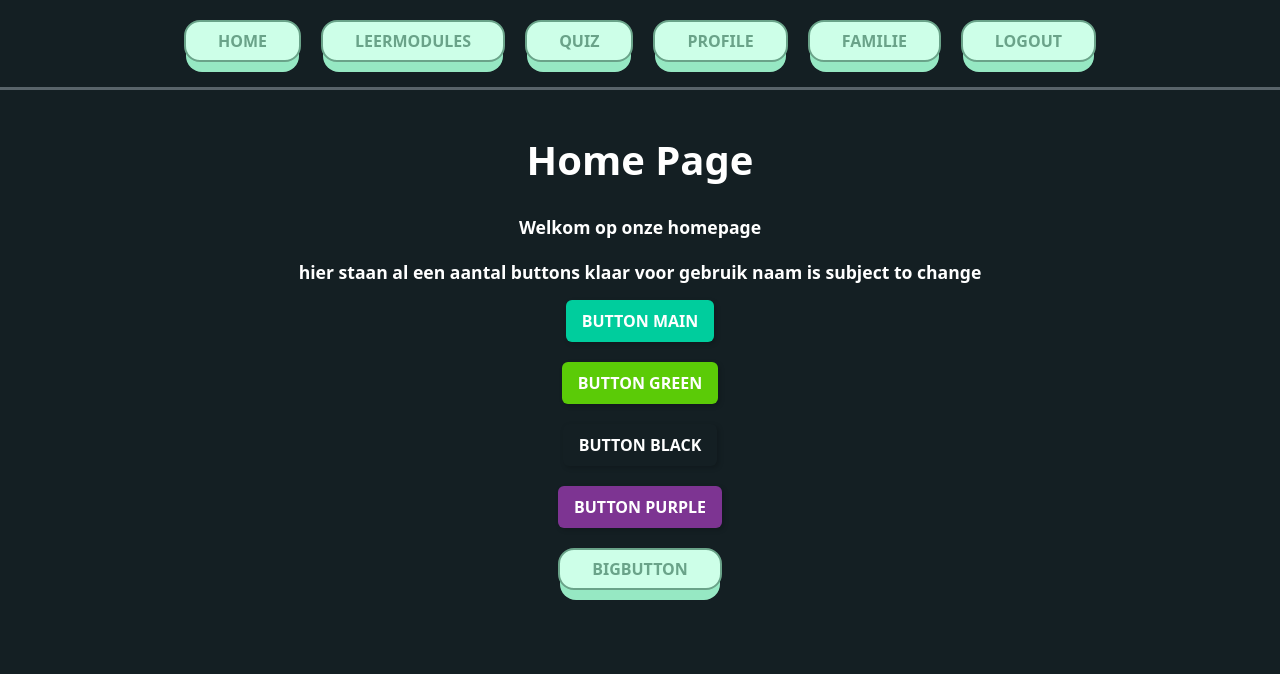
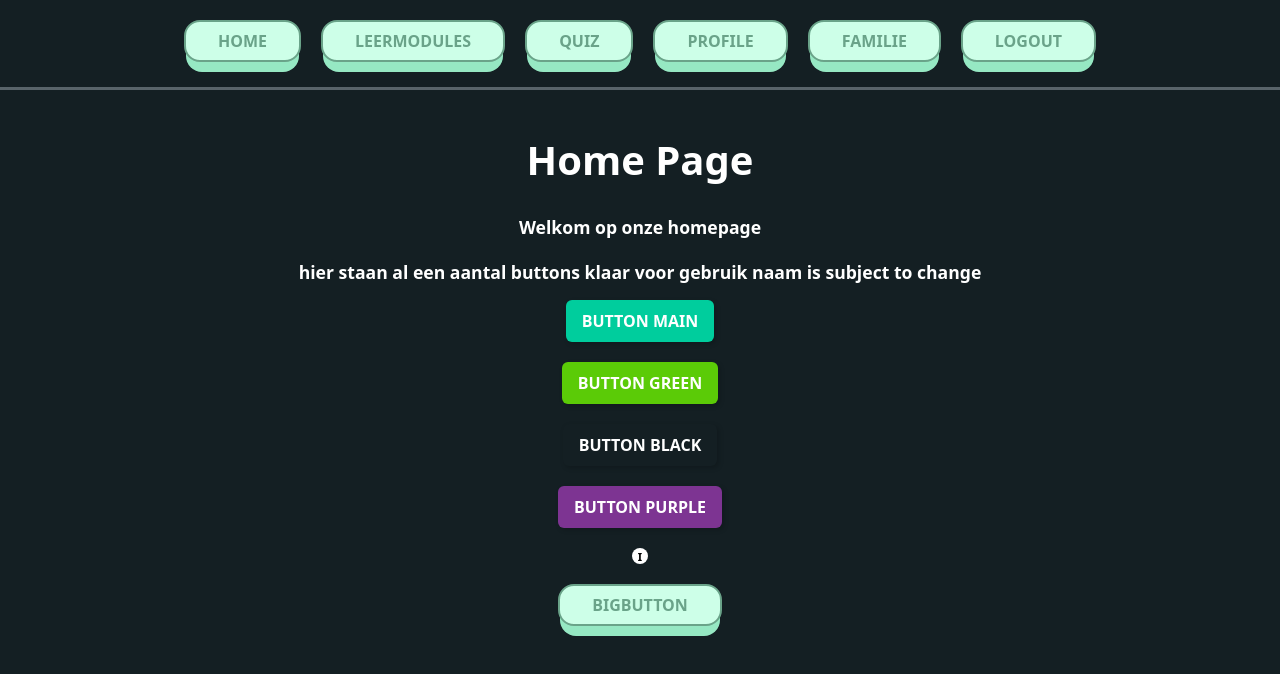
Before and after one commit to BryanBooij/TLE-3, a React (Vite) app: page /Home in a window 1280 px wide. Shown: the top 674 px of the page. Built offline with nearby package versions, Linux system fonts and the light colour scheme; sample sign-in values are in the browser's storage; a web font is replaced by a local one.

Commit message:
added info button for future purposes

```diff
--- a/src/Home.jsx
+++ b/src/Home.jsx
@@ -6,6 +6,7 @@ import ButtonPurple from "./buttons/ButtonPurple.jsx";
 import ButtonBlack from "./buttons/ButtonBlack.jsx";
 import {useNavigate} from "react-router";
 import BigButton from "./buttons/BigButton.jsx";
+import InfoButton from "./buttons/InfoButton.jsx";
 
 function Home(){
     const navigate = useNavigate();
@@ -21,6 +22,7 @@ function Home(){
                 <ButtonGreen alt="Button Green" label="Button Green"/>
                 <ButtonBlack alt="Button Black" label="Button Black"/>
                 <ButtonPurple alt="Button Purple" label="Button Purple"/>
+                <InfoButton alt="InfoButton" label="InfoButton"/>
                 <BigButton alt="BigButton" label="BigButton"/>
             </div>
         </>
--- a/src/buttons/Buttons.css
+++ b/src/buttons/Buttons.css
@@ -86,9 +86,26 @@
     box-shadow: inset 1px 1px 50px rgba(0, 0, 0, 0.2);
 }
 
+/* Info button */
+.info-button {
+    width: 1rem;
+    height: 1rem;
+    border-radius: 60%;
+    background-color: white;
+    color: black;
+    font-weight: bold;
+    font-size: 0.7rem;
+    cursor: pointer;
+    display: flex;
+    align-items: center;
+    justify-content: center;
+}
+
+.info-button:hover {
+    background-color: #e6e6e6;
+}
 
 /* BigButton layout from: https://codepen.io/ahart814/pen/yLNMZGa */
-
 
 :root {
     --colorShadeA: rgb(106, 163, 137);
--- /dev/null
+++ b/src/buttons/InfoButton.jsx
@@ -0,0 +1,9 @@
+import React from "react";
+import "./Buttons.css";
+function InfoButton() {
+    return (
+        <button className="info-button">i</button>
+    );
+}
+
+export default InfoButton;
```
